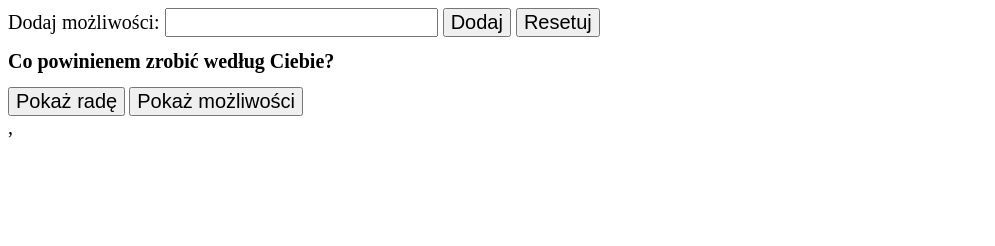
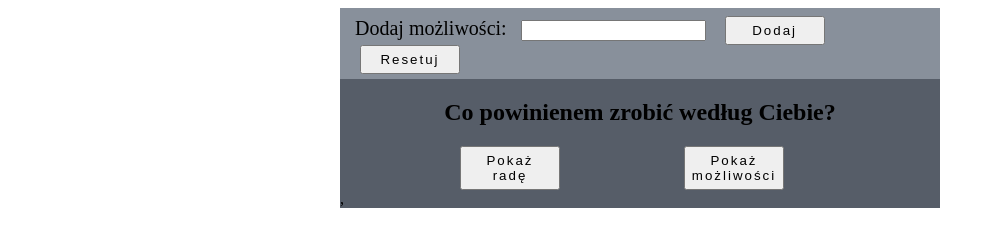
Before and after one commit to ctworzewski/losowa-rada-od-komputera, a plain HTML site: page index.html in a window 1280 px wide. Shown: the whole page, without its empty margins (0-995 px from the left). Drawn offline with Linux system fonts and the light colour scheme.

Commit message:
Add style to index.html

```diff
--- a/index.html
+++ b/index.html
@@ -7,13 +7,50 @@
     <meta http-equiv="X-UA-Compatible" content="ie=edge">
     <title>Dodaj do tablicy</title>
     <style>
-        body * {
+        section {
+            width: 600px;
+            height: 200px;
+            margin: 0 auto;
+            background-color: #565d68;
+        }
+
+        form {
+            background-color: #88909b;
+            padding: 5px;
+
+        }
+
+        label {
             font-size: 20px;
+            height: 30px;
+            line-height: 30px;
+            padding: 10px;
         }
+
+        button {
+            padding: 5px;
+            letter-spacing: 2px;
+            width: 100px;
+            /* text-align: center; */
+        }
+        h1 {
+            text-align: center;
+        }
+
+        .add, .clean {
+            margin-left: 15px;
+        }
+
+        .showAdvice, .showOptions {
+            text-align: center;
+            margin-left: 20%;
+        }
+
     </style>
 </head>
 
 <body>
+    <section>
         <form action="">
             <label>Dodaj możliwości:</label>
             <input type="text">
@@ -22,10 +59,11 @@
         </form>
         <h1>Co powinienem zrobić według Ciebie?</h1>
 
-
         <button class="showAdvice">Pokaż radę</button>
         <button class="showOptions">Pokaż możliwości</button>
         <div></div>
+    </section>
+
     <script src="main.js"></script>
 </body>
 
--- a/main.js
+++ b/main.js
@@ -24,16 +24,24 @@ const addAdvice = (e) => {
 }
 showOptions();
 resetAdvice();
+showAdvice();
 
 function showOptions() {
     div.textContent += advices + ', ';
 }
 
 function resetAdvice() {
-    advices.splice();
+    // advices.splice();
+    advices.length = 0;
+}
+
+function showAdvice() {
+    for (let i = 0; i < advices.length; i++) {
+        div.textContent = Math.random(advices[i] - 1);
+    }
 }
 
 addBtn.addEventListener('click', addAdvice);
 $showOptions.addEventListener('click', showOptions);
 resetBtn.addEventListener('click', resetAdvice);
-// $showAdvice.addEventListener('click', showAdvice);
+$showAdvice.addEventListener('click', showAdvice);
```
Lines whose indentation alone changed are shown as unchanged.
